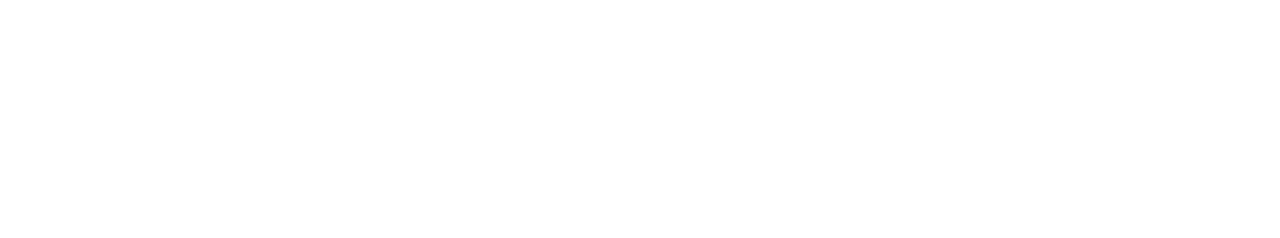
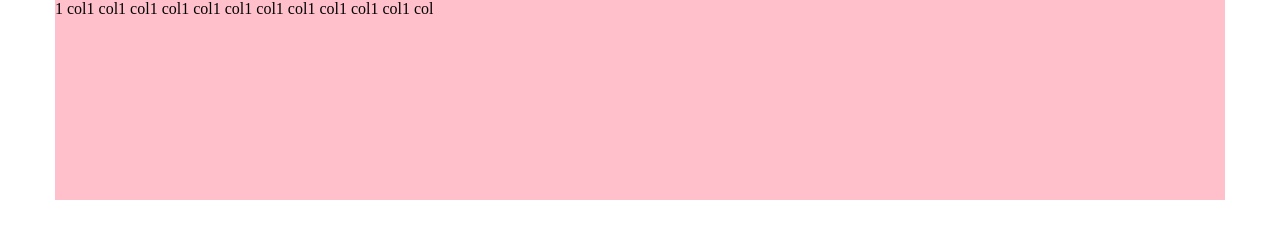
Before and after one commit to marcopro9/html-css-12bool, a plain HTML site: page index.html in a window 1280 px wide. Drawn offline with Linux system fonts and the light colour scheme.

Commit message:
sviluppo framework

```diff
--- a/framework.css
+++ b/framework.css
@@ -9,11 +9,15 @@
 /* inizio FRAMEWORK */
 .container{
   max-width: 1170px;
+  margin: 0 auto;
 }
 .container::after{
   content: "";
   display: table;
   clear: both;
+}
+div[class*=col-]{
+  float: left;
 }
 .col-1{
   width: calc(100% / 12) * 1;
--- a/index.html
+++ b/index.html
@@ -7,6 +7,45 @@
     <link rel="stylesheet" type="text/css" href="master.css">
   </head>
   <body>
+    <div class="container">
+      <div class="col-1">
+        <p>1 col</p>
+      </div>
+      <div class="col-1">
+        <p>1 col</p>
+      </div>
+      <div class="col-1">
+        <p>1 col</p>
+      </div>
+      <div class="col-1">
+        <p>1 col</p>
+      </div>
+      <div class="col-1">
+        <p>1 col</p>
+      </div>
+      <div class="col-1">
+        <p>1 col</p>
+      </div>
+      <div class="col-1">
+        <p>1 col</p>
+      </div>
+      <div class="col-1">
+        <p>1 col</p>
+      </div>
+      <div class="col-1">
+        <p>1 col</p>
+      </div>
+      <div class="col-1">
+        <p>1 col</p>
+      </div>
+      <div class="col-1">
+        <p>1 col</p>
+      </div>
+      <div class="col-1">
+        <p>1 col</p>
+      </div>
+    </div>
+
 
   </body>
 </html>
--- a/master.css
+++ b/master.css
@@ -1,3 +1,9 @@
 .container{
-
+  height: 200px;
+  background-color: pink;
 }
+.col{
+  width: 100%;
+  height: 100%;
+  border: 1px solid black;
+}
```
